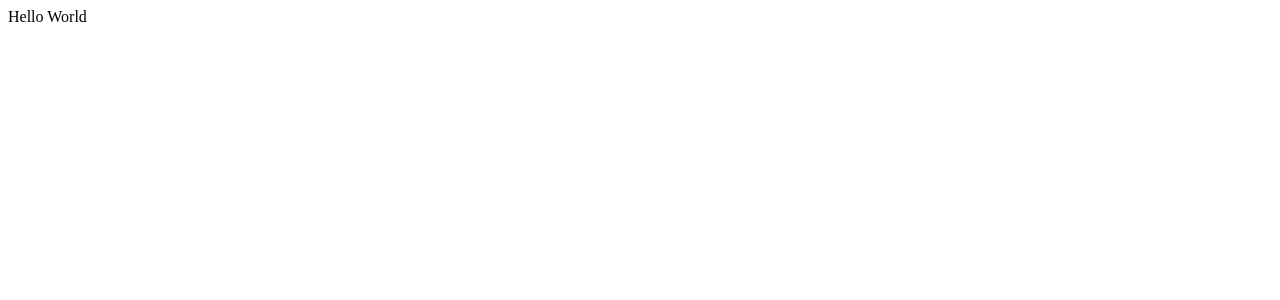
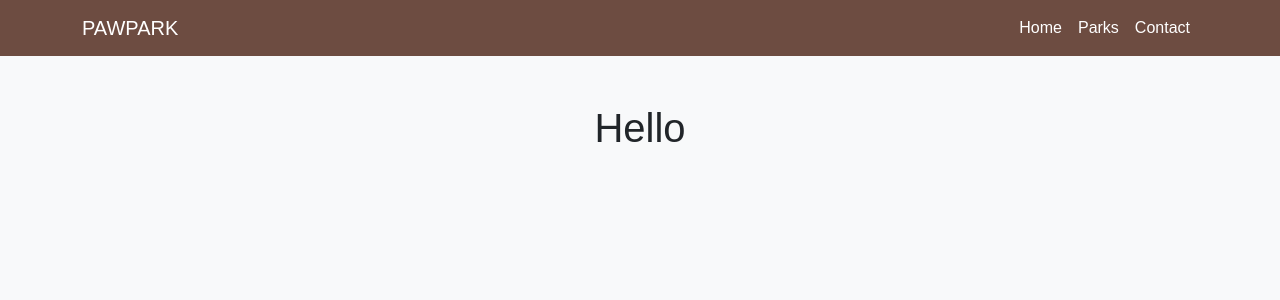
Before and after one commit to gcivil-nyu-org/team4-wed-spring25, a Django app: page / in a window 1280 px wide. Before the commit the part shown is almost empty. Shown: the top 300 px of the page. Run offline with Django 4.2, Linux system fonts and the light colour scheme.

Commit message:
Fixing urls

```diff
--- a/parks/templates/base.html
+++ b/parks/templates/base.html
@@ -62,20 +62,20 @@
     <!-- Navbar -->
     <nav class="navbar navbar-expand-lg navbar-dark">
         <div class="container">
-            <a class="navbar-brand" href="#">PAWPARK</a>
+            <a class="navbar-brand" href="{% url 'home' %}">PAWPARK</a>
             <button class="navbar-toggler" type="button" data-bs-toggle="collapse" data-bs-target="#navbarNav">
                 <span class="navbar-toggler-icon"></span>
             </button>
             <div class="collapse navbar-collapse" id="navbarNav">
                 <ul class="navbar-nav ms-auto">
                     <li class="nav-item">
-                        <a class="nav-link" href="#">Home</a>
+                        <a class="nav-link" href="{% url 'home' %}">Home</a>
                     </li>
                     <li class="nav-item">
-                        <a class="nav-link" href="#">Parks</a>
+                        <a class="nav-link" href="{% url 'park_and_map' %}">Parks</a>
                     </li>
                     <li class="nav-item">
-                        <a class="nav-link" href="#">Contact</a>
+                        <a class="nav-link" href="{% url 'contact' %}">Contact</a>
                     </li>
                 </ul>
             </div>
--- /dev/null
+++ b/parks/templates/parks/home.html
@@ -0,0 +1,9 @@
+{% extends "base.html" %}
+
+{% block title %}Home - PAWPARK{% endblock %}
+
+{% block content %}
+<div class="container text-center mt-5">
+    <h1>Hello</h1>
+</div>
+{% endblock %}
--- a/parks/urls.py
+++ b/parks/urls.py
@@ -8,6 +8,9 @@ urlpatterns = [
     path("map/", views.map, name="map"),
     path("combined/", views.park_and_map, name="park_and_map"),
     path("park/<int:id>/", views.park_detail, name="park_detail"),
+    path("home/", views.home_view, name="home"),
+    path("contact/", views.contact_view, name="contact"),
+    path("", views.home_view, name="home"),
 ]
 
 urlpatterns += static(settings.MEDIA_URL, document_root=settings.MEDIA_ROOT)
--- a/parks/views.py
+++ b/parks/views.py
@@ -14,6 +14,10 @@ from .utilities import folium_cluster_styling
 def park_list(request):
     parks = DogRun.objects.all()  # Fetch all dog runs from the database
     return render(request, "parks/park_list.html", {"parks": parks})
+
+
+def home_view(request):
+    return render(request, "parks/home.html")
 
 
 def map(request):
@@ -126,3 +130,7 @@ def park_detail(request, id):
         return redirect("park_detail", id=park.id)
 
     return render(request, "parks/park_detail.html", {"park": park})
+
+
+def contact_view(request):
+    return render(request, "parks/contact.html")
--- a/pawpark/urls.py
+++ b/pawpark/urls.py
@@ -23,7 +23,7 @@ from homepage.views import health_check, test_db_connection
 
 urlpatterns = [
     path("admin/", admin.site.urls),
-    path("parks/", include("parks.urls")),
+    path("", include("parks.urls")),
     path("", include("homepage.urls")),
     path("health_check/", health_check),
     path("dbtest/", test_db_connection),
```
Also changed, not shown: parks/templates/parks/contact.html (added, +10 -0 lines).
